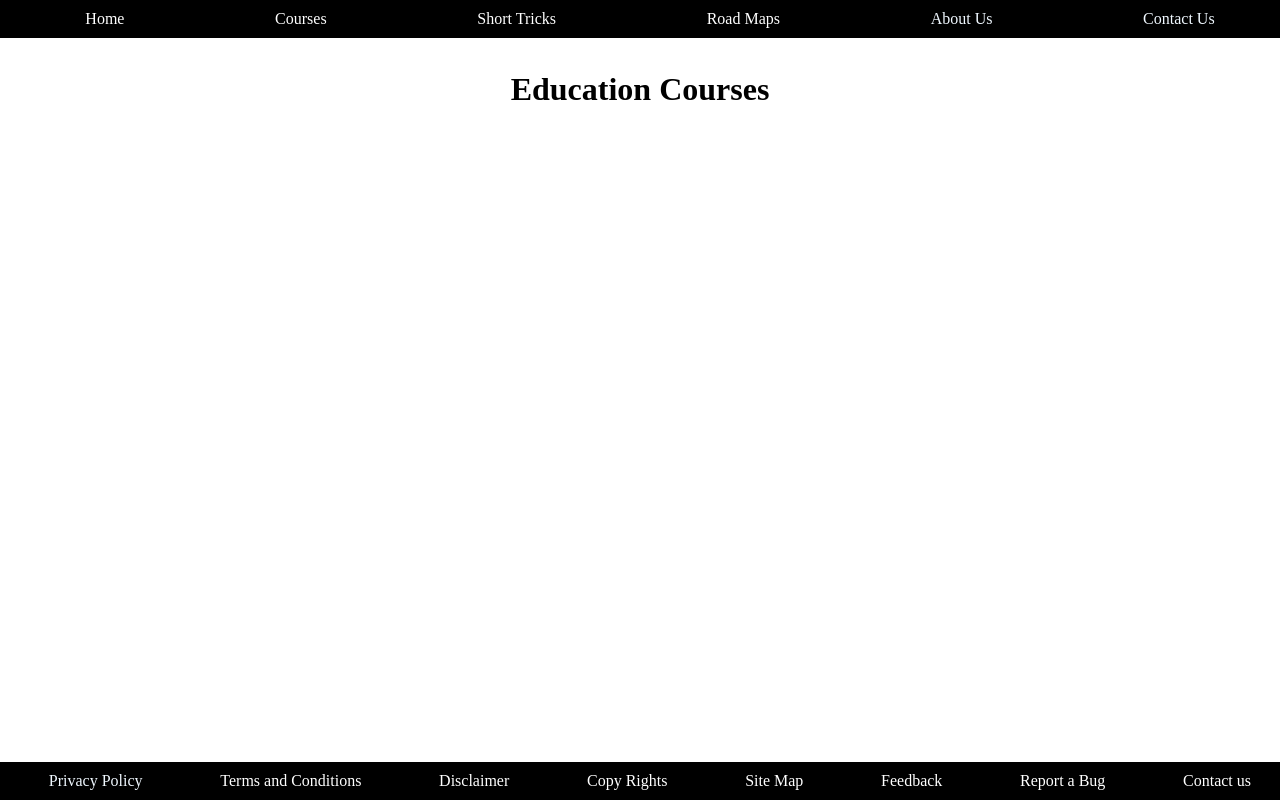
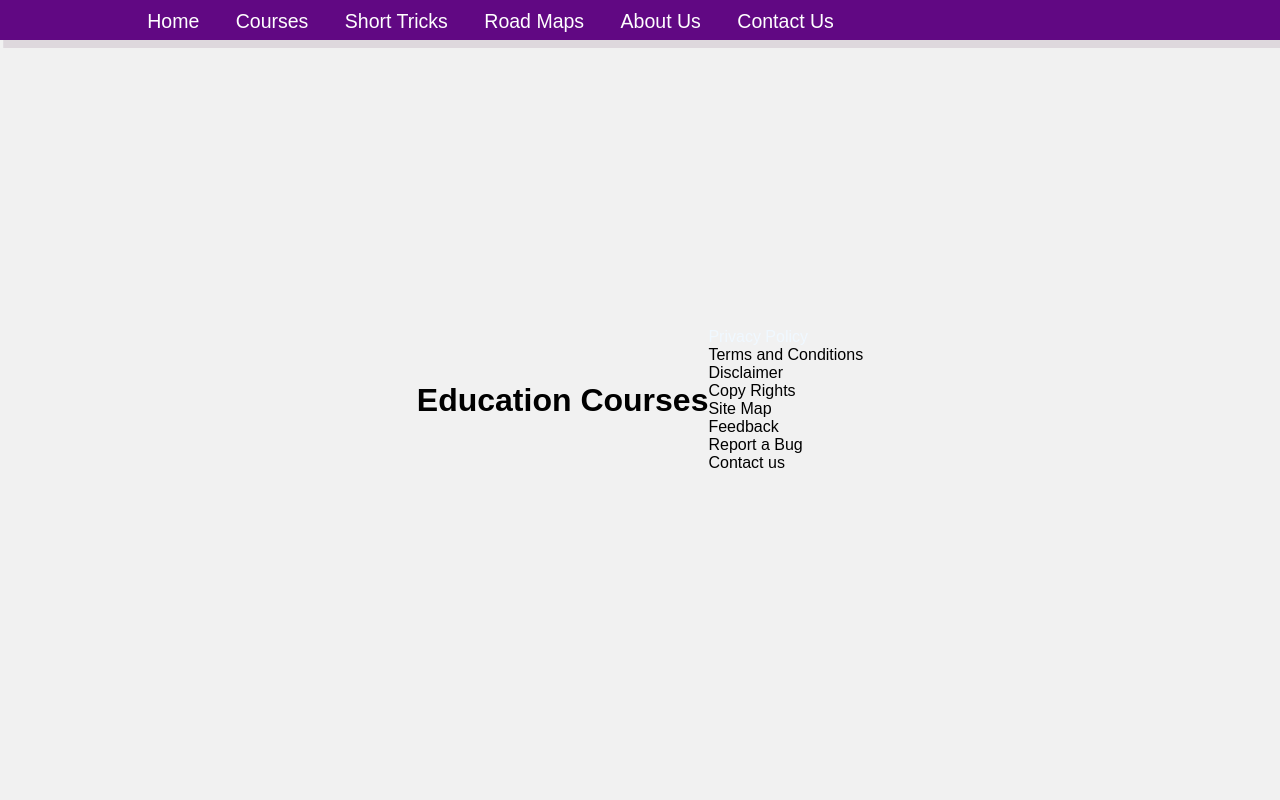
Before and after one commit to 214g1a33c0/Project-EDU, a plain HTML site: page index.html in a window 1280 px wide. Drawn offline with Linux system fonts and the light colour scheme.

Commit message:
style sheet  and other files updated

```diff
--- a/index.html
+++ b/index.html
@@ -10,12 +10,13 @@
 <body>
     <header>
         <div class="nav">
-            <section>Home</section>
-            <section>Courses</section>
-            <section>Short Tricks</section>
-            <section>Road Maps</section>
-            <section><a href="about.html" style="color: aliceblue; text-decoration: none;">About Us</a></section>
-            <section><a href="contact.html" style="color: aliceblue; text-decoration: none;">Contact Us</a></section>
+
+            <a href="#">Home</a>
+            <a href="">Courses</a>
+            <a href="">Short Tricks</a>
+            <a href="">Road Maps</a>
+            <a href="about.html">About Us</a>
+            <a href="contact.html" >Contact Us</a>
         </div>
     </header>
 
--- a/style.css
+++ b/style.css
@@ -1,26 +1,70 @@
-.nav{
+*{
+    margin: 0;
+    padding: 0;
+    box-sizing: border-box;
+    font-family: 'Poppins', sans-serif;
+}
+body{
+    display: flex;
+    align-items: center;
+    justify-content: center;
+    min-height: 100vh;
+    background-color: #f1f1f1;
+}
+
+header{
+    position: fixed;
+    top: 0;
+    left: 0;
+    width: 100%;
+    height: 40px;
+    background-color: rgb(97, 8, 131);
+    justify-content: space-between;
+    align-items: center;
+    padding: 0 9%;
+    box-shadow: 0.2rem 0.5rem rgba(64, 1, 56, 0.1);
+    z-index: 999;
+
+}
+
+header .nav a{
+    top: 10px;
+    position: relative;
+    display: inline-block;
+    font-size: 1.22rem;
+    color: white;
+    margin-left: 2rem;
+    text-decoration: none;
+
+}
+
+header .nav a:hover{
+    color: #f4d409;
+}
+/* .nav{
+
     display: flex;
     justify-content: space-around;
-    background-color: rgb(0, 0, 0);
-    color: white;
-    padding: 10px;
+    background-color: rgb(97, 8, 131);
+    /* color: white; */
+    /* padding: 10px;
     position: fixed;
     width: 100%;
     top: 0px;
-    z-index: 1000;
+    z-index: 1000; */
+/* }
+.nav a{
+    color: white;
+    text-decoration: none;
 }
 .foo{
     display: flex;
     justify-content: space-around;
-    background-color: rgb(0, 0, 0);
-    color: white;
-    padding: 10px;
+    background-color: rgb(97, 8, 131);
+    /* color: white; */
+    /* padding: 10px;
     position: fixed;
     width: 100%;
     bottom: 0px;
     z-index: 1000;
-}
-body{
-    margin:0;
-    padding-top: 50px;
-}
+/* } */
```
Also changed, not shown: about.html (+7 -6 lines), contact.html (+7 -6 lines), privacy.html (+7 -6 lines).
